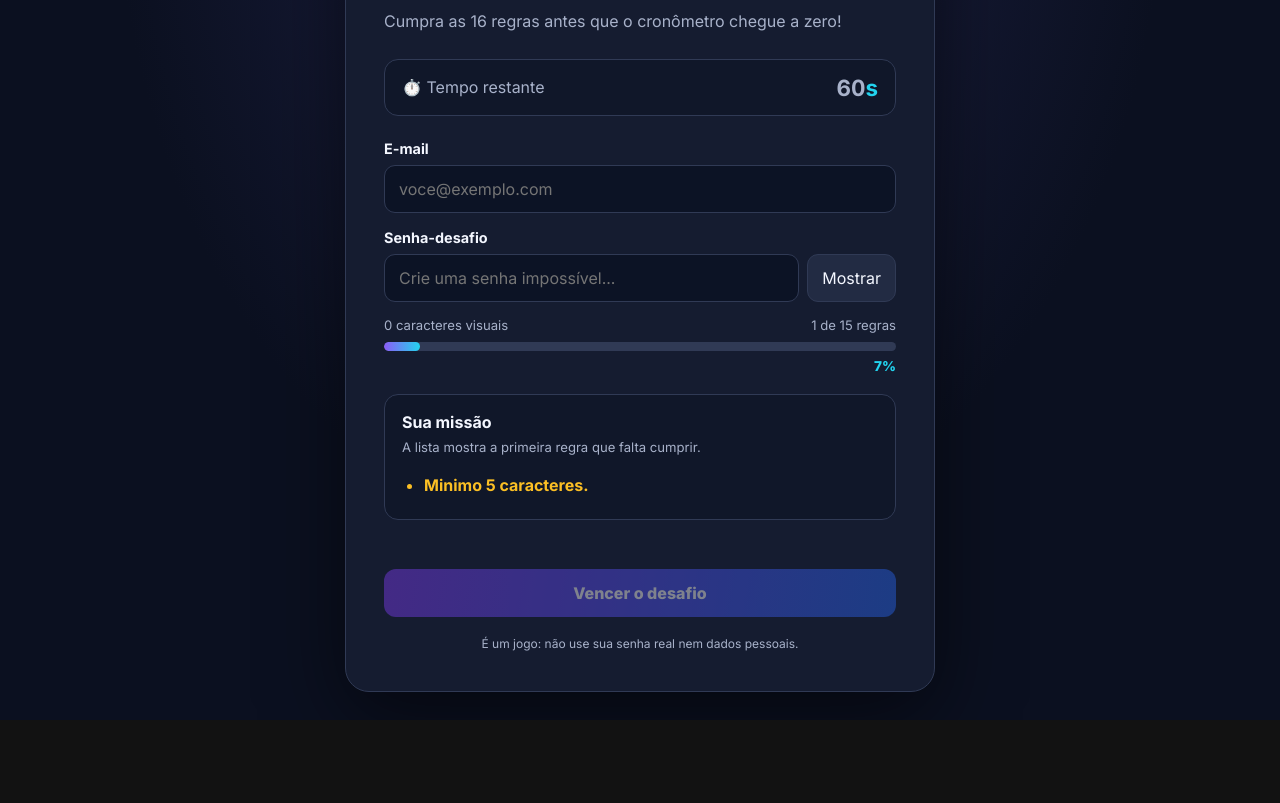
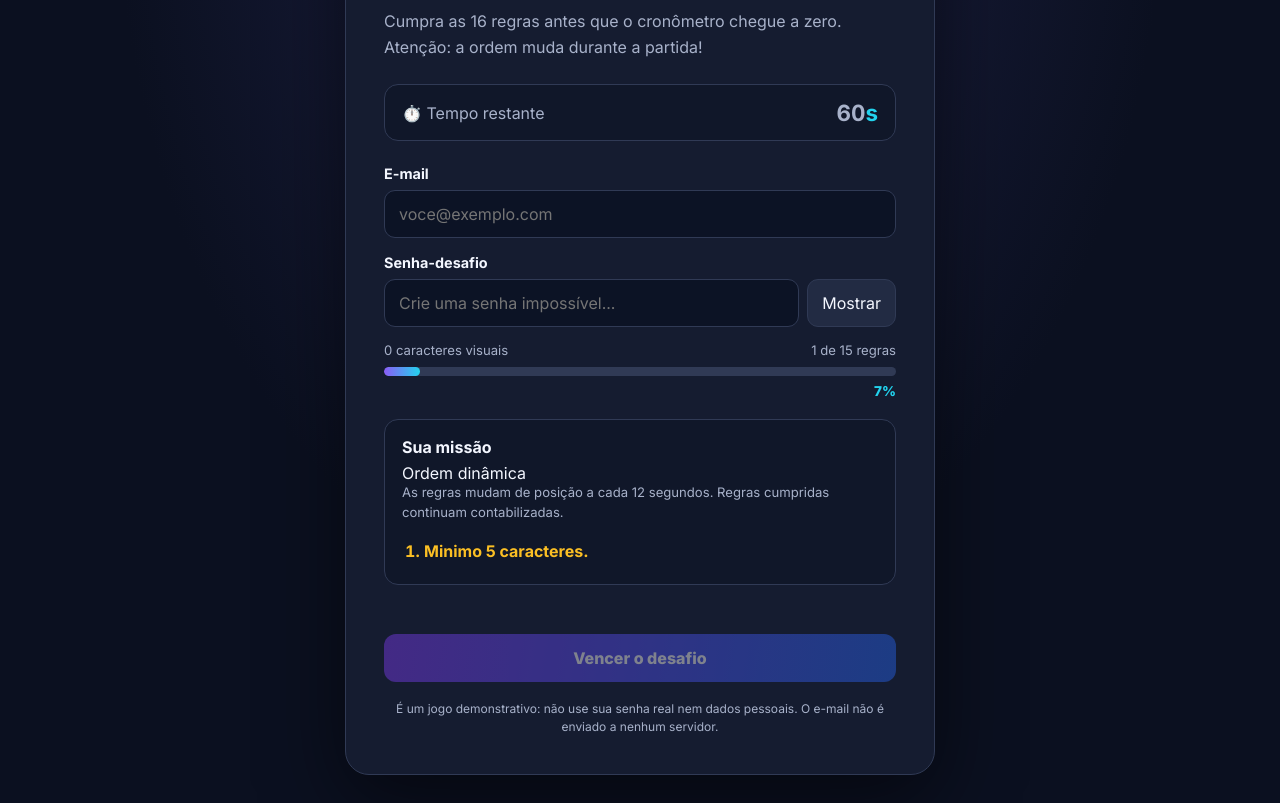
Before and after one commit to jphs682/desafio, a plain HTML site: page index.html in a window 1280 px wide. Shown: the part 144-947 px from the top of the page. Before the commit the page ends 864 px from the top, so only its background shows below. Drawn offline with Linux system fonts and the light colour scheme.

Commit message:
Update index.html

```diff
--- a/index.html
+++ b/index.html
@@ -2,35 +2,62 @@
 <html lang="pt-BR">
 <head>
   <meta charset="utf-8">
-<meta name="viewport" content="width=device-width,initial-scale=1">
-<meta name="description" content="Cumpra 16 regras antes que o tempo acabe.">
+  <meta name="viewport" content="width=device-width, initial-scale=1">
+  <meta name="description" content="Cumpra as 16 regras antes que o tempo acabe.">
+  <meta name="theme-color" content="#0b1020">
   <title>Desafio da Senha 🔐</title>
   <link rel="stylesheet" href="style.css">
   <script src="script.js" defer></script>
 </head>
 <body>
   <main class="page">
-<section class="card" id="cartao">
+    <section class="card" id="cartao" aria-labelledby="titulo">
       <p class="eyebrow">UM DESAFIO DE LÓGICA</p>
-<h1>🔐 Desafio da Senha</h1>
-<p class="intro">Cumpra as 16 regras antes que o cronômetro chegue a zero!</p>
-<div class="timer" id="cronometro" aria-live="polite"><span>⏱️ Tempo restante</span><strong><span id="tempo">60</span>s</strong></div>
+      <h1 id="titulo">🔐 Desafio da Senha</h1>
+      <p class="intro">Cumpra as 16 regras antes que o cronômetro chegue a zero. Atenção: a ordem muda durante a partida!</p>
+
+      <div class="timer" id="cronometro" aria-live="off">
+        <span>⏱️ Tempo restante</span>
+        <strong><span id="tempo">60</span>s</strong>
+      </div>
+
       <form id="login-form" novalidate>
         <label for="email">E-mail</label>
         <input id="email" type="email" autocomplete="email" placeholder="voce@exemplo.com" required>
+
         <label for="senha">Senha-desafio</label>
         <div class="password-row">
-<input id="senha" class="senha-oculta" type="text" inputmode="text" autocomplete="off" autocapitalize="off" autocorrect="off" spellcheck="false" enterkeyhint="done" placeholder="Crie uma senha impossível..." aria-label="Senha-desafio" required>
+          <input id="senha" class="senha-oculta" type="text" inputmode="text" autocomplete="off"
+            autocapitalize="off" autocorrect="off" spellcheck="false" enterkeyhint="done"
+            placeholder="Crie uma senha impossível..." aria-label="Senha-desafio" required>
           <button class="toggle" id="toggle-senha" type="button" aria-label="Mostrar senha" aria-controls="senha">Mostrar</button>
         </div>
-<div class="stats"><span id="contador-caracteres">0 caracteres visuais</span><span id="contador">0 de 16 regras</span></div>
-<div class="progress-track" id="trilho-progresso" role="progressbar" aria-label="Progresso" aria-valuemin="0" aria-valuemax="16" aria-valuenow="0"><div class="progress" id="progresso"></div></div>
+
+        <div class="stats">
+          <span id="contador-caracteres">0 caracteres visuais</span>
+          <span id="contador">0 de 16 regras</span>
+        </div>
+        <div class="progress-track" id="trilho-progresso" role="progressbar" aria-label="Regras cumpridas" aria-valuemin="0" aria-valuemax="16" aria-valuenow="0">
+          <div class="progress" id="progresso"></div>
+        </div>
         <p class="percentage" id="porcentagem">0%</p>
-<section class="rules-panel"><h2>Sua missão</h2><p class="rules-hint">A lista mostra a primeira regra que falta cumprir.</p><ul id="lista-regras"><li>Digite uma senha para começar.</li></ul></section>
+
+        <section class="rules-panel" aria-labelledby="missao">
+          <div class="rules-heading">
+            <h2 id="missao">Sua missão</h2>
+            <span class="shuffle-status" id="shuffle-status">Ordem dinâmica</span>
+          </div>
+          <p class="rules-hint">As regras mudam de posição a cada 12 segundos. Regras cumpridas continuam contabilizadas.</p>
+          <ol id="lista-regras">
+            <li>Digite uma senha para começar.</li>
+          </ol>
+        </section>
+
         <p id="mensagem" class="message" role="status" aria-live="polite"></p>
         <button class="submit" id="entrar" type="submit" disabled>Vencer o desafio</button>
       </form>
-<p class="footnote">É um jogo: não use sua senha real nem dados pessoais.</p>
+
+      <p class="footnote">É um jogo demonstrativo: não use sua senha real nem dados pessoais. O e-mail não é enviado a nenhum servidor.</p>
     </section>
   </main>
 </body>
```
Lines whose indentation alone changed are shown as unchanged.
